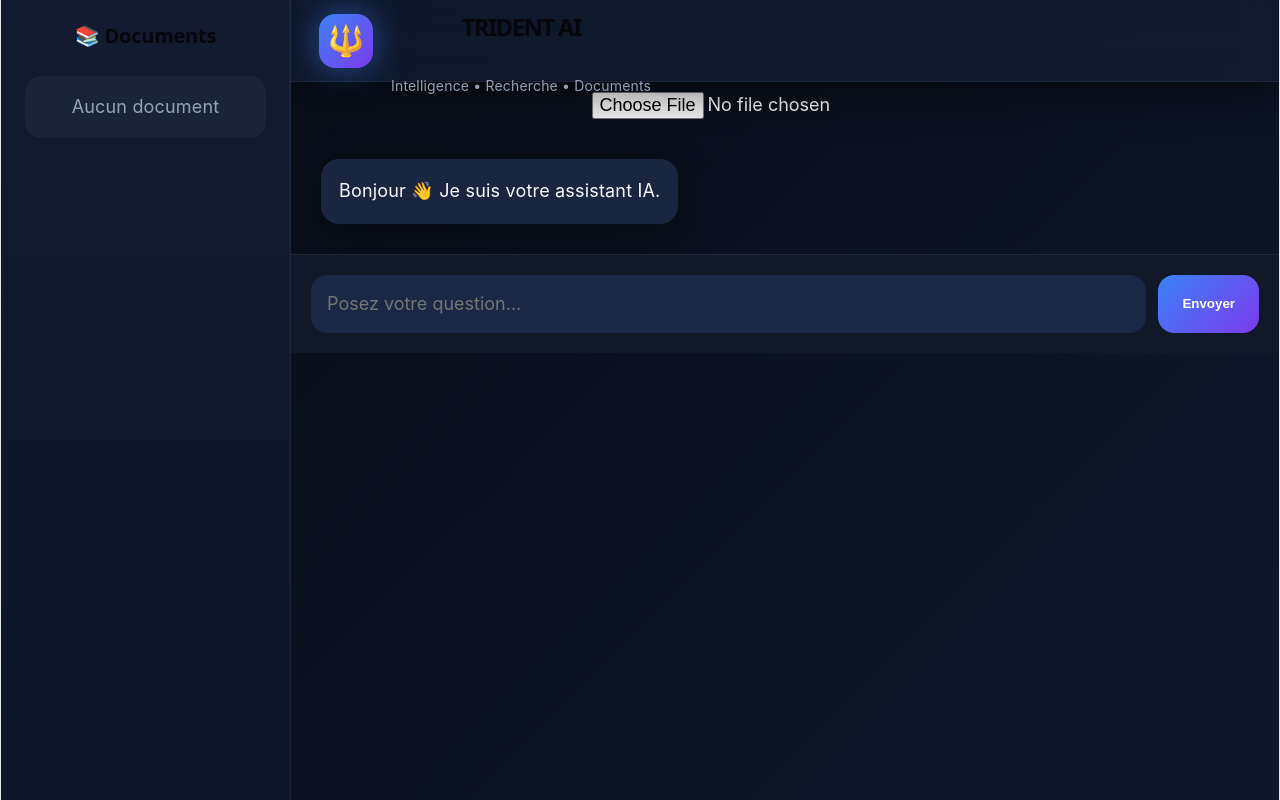
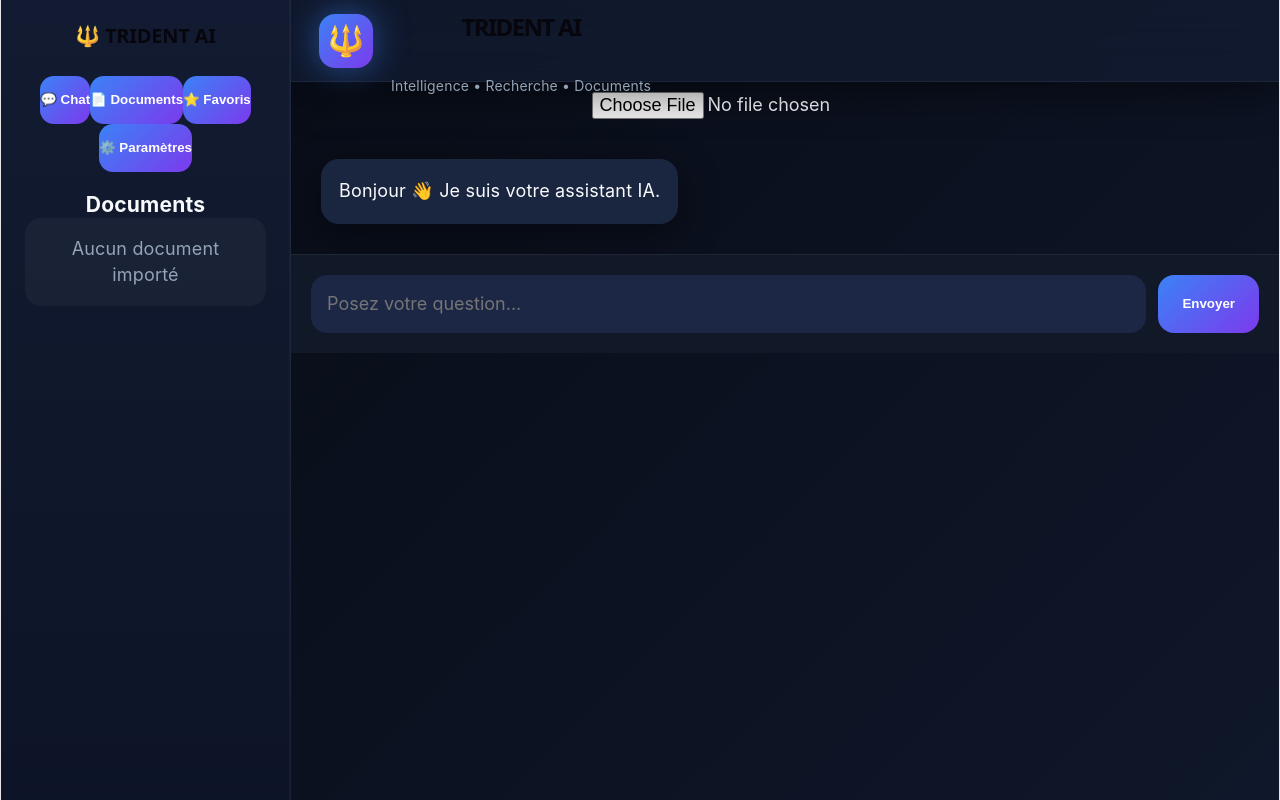
Before and after one commit to hassanesalmane26-tech/ai-rag-chatbot, a React app in the folder frontend/: page / in a window 1280 px wide. Built offline with nearby package versions, Linux system fonts and the light colour scheme; the HTML template or start-up script is replaced by a standard one.

Commit message:
Genesis: improve sidebar navigation

```diff
--- a/frontend/src/components/Sidebar.jsx
+++ b/frontend/src/components/Sidebar.jsx
@@ -1,13 +1,24 @@
 function Sidebar() {
   return (
     <aside className="sidebar">
-
-      <h2>📚 Documents</h2>
-
-      <div className="empty">
-        Aucun document
+      <div className="sidebar-header">
+        <h2>🔱 TRIDENT AI</h2>
       </div>
 
+      <nav className="sidebar-menu">
+        <button>💬 Chat</button>
+        <button>📄 Documents</button>
+        <button>⭐ Favoris</button>
+        <button>⚙️ Paramètres</button>
+      </nav>
+
+      <div className="sidebar-documents">
+        <h3>Documents</h3>
+
+        <div className="empty">
+          Aucun document importé
+        </div>
+      </div>
     </aside>
   );
 }
```
